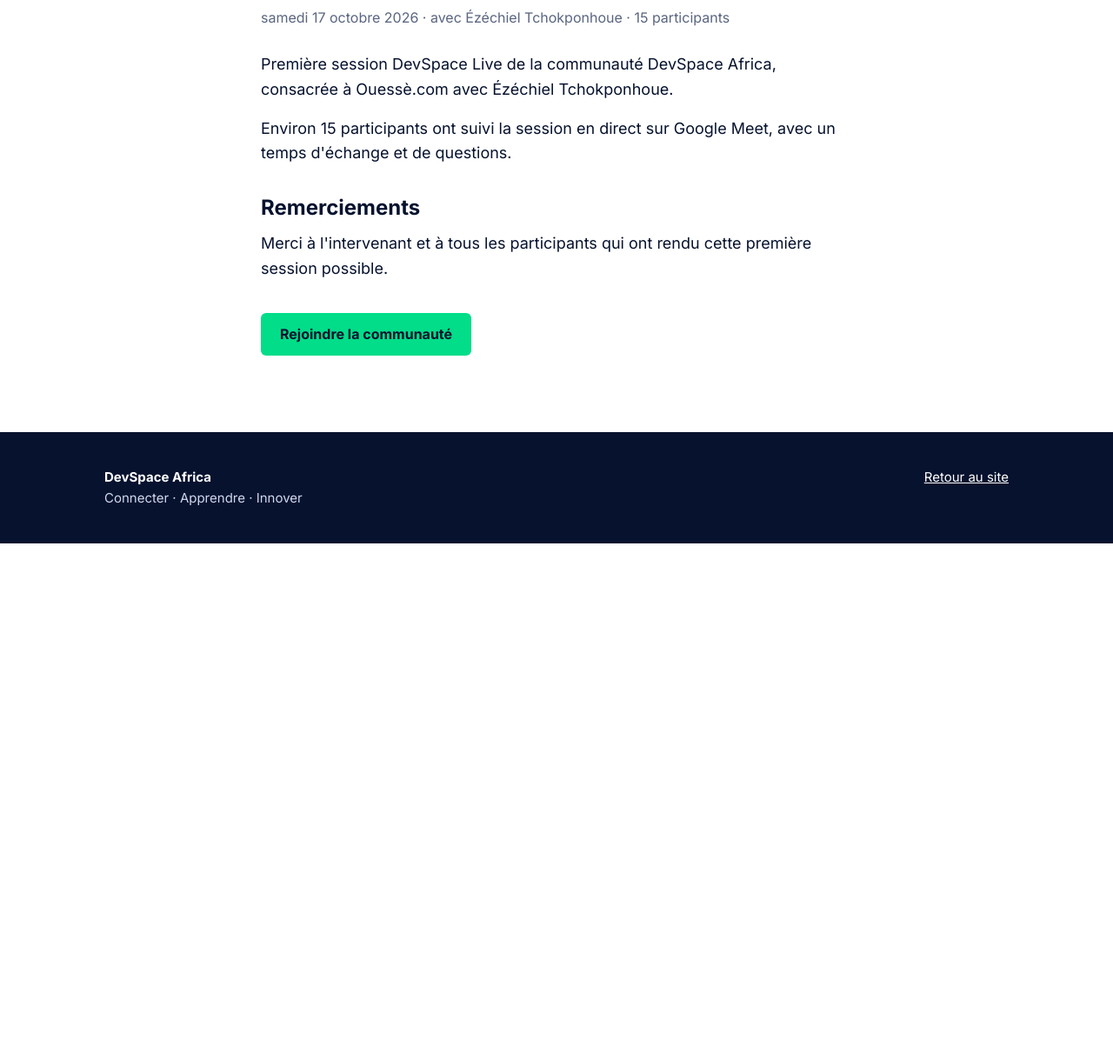
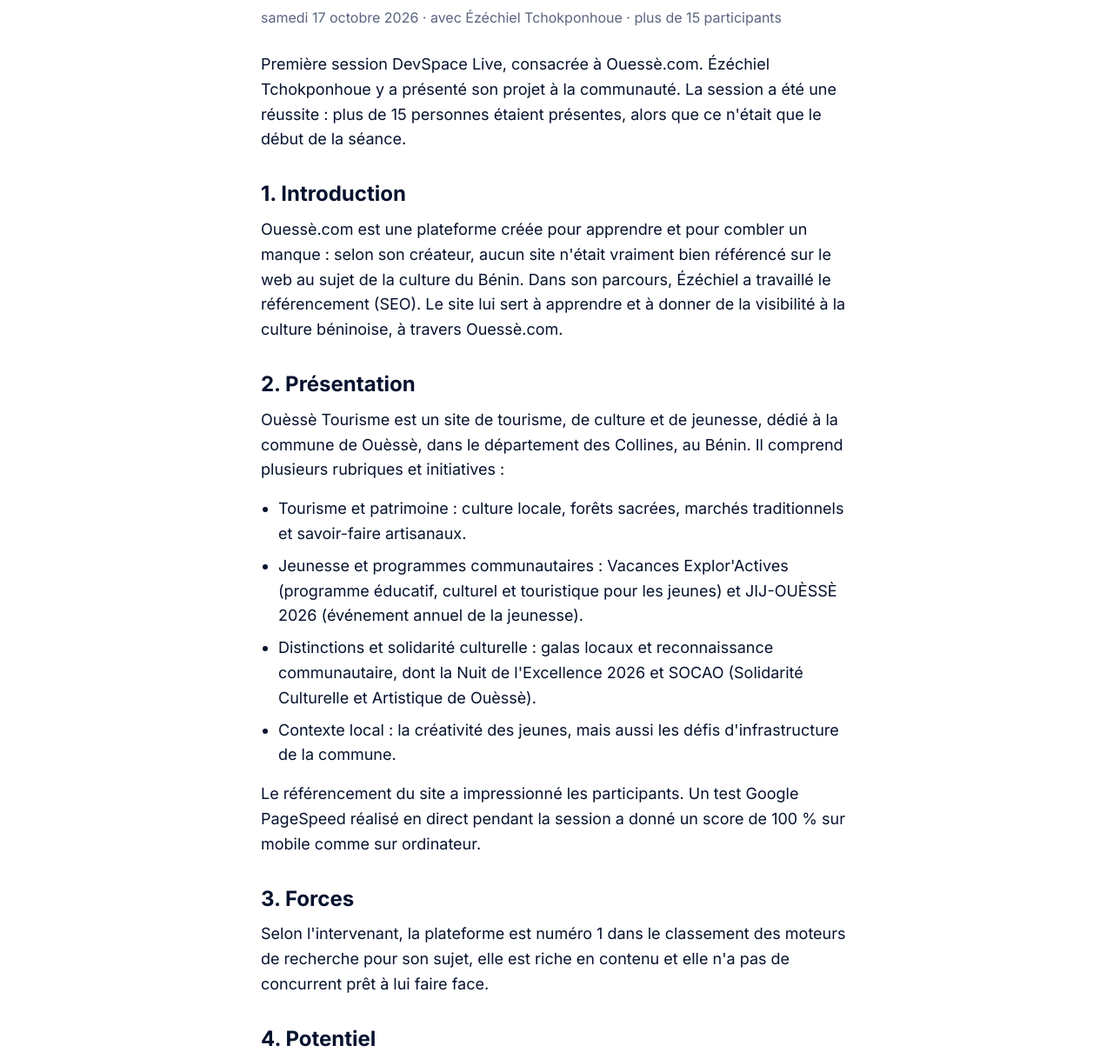
Before and after one commit to mandecamara/DevSpaveArica, a plain HTML site: page live/ouesse-com.html in a window 1280 px wide. Shown: the part 221-1439 px from the top of the page at 87% size. Before the commit the page ends 846 px from the top, so only its background shows below. Drawn offline with Linux system fonts and the light colour scheme.

Commit message:
La première version du Site DevSpaceAfrica ! add static 1

```diff
--- a/live/ouesse-com.html
+++ b/live/ouesse-com.html
@@ -1,24 +1,31 @@
 <!doctype html>
 <html lang="fr"><head><meta charset="utf-8"><meta name="viewport" content="width=device-width,initial-scale=1">
 <title>Ouessè.com | DevSpace Live | DevSpace Africa</title>
-<meta name="description" content="Première session DevSpace Live de la communauté DevSpace Africa, consacrée à Ouessè.com avec Ézéchiel Tchokponhoue. Environ 15 participants ont suivi la se">
+<meta name="description" content="Première session DevSpace Live, consacrée à Ouessè.com. Ézéchiel Tchokponhoue y a présenté son projet à la communauté. La session a été une réussite : plus">
 <link rel="canonical" href="https://REMPLACER_DOMAINE/live/ouesse-com">
 <meta name="theme-color" content="#06122E">
-<meta property="og:type" content="article"><meta property="og:title" content="Ouessè.com | DevSpace Live | DevSpace Africa"><meta property="og:description" content="Première session DevSpace Live de la communauté DevSpace Africa, consacrée à Ouessè.com avec Ézéchiel Tchokponhoue. Environ 15 participants ont suivi la se"><meta property="og:url" content="https://REMPLACER_DOMAINE/live/ouesse-com"><meta property="og:image" content="https://REMPLACER_DOMAINE/og.png"><meta name="twitter:card" content="summary_large_image">
+<meta property="og:type" content="article"><meta property="og:title" content="Ouessè.com | DevSpace Live | DevSpace Africa"><meta property="og:description" content="Première session DevSpace Live, consacrée à Ouessè.com. Ézéchiel Tchokponhoue y a présenté son projet à la communauté. La session a été une réussite : plus"><meta property="og:url" content="https://REMPLACER_DOMAINE/live/ouesse-com"><meta property="og:image" content="https://REMPLACER_DOMAINE/og.png"><meta name="twitter:card" content="summary_large_image">
 <link rel="icon" href="../logo.png">
 <link rel="stylesheet" href="https://fonts.googleapis.com/css2?family=Inter:wght@400;600;700&display=swap">
 <link rel="stylesheet" href="../style.css">
 <style>.art{max-width:720px}.art p{margin:0 0 16px;font-size:18px}.art h2{font-size:24px;margin:34px 0 12px}.pts{margin:0 0 16px 20px;font-size:18px}.pts li{margin-bottom:8px}.meta{color:var(--muted);margin-bottom:26px}</style>
-<script type="application/ld+json">{"@context":"https://schema.org","@type":"Event","name":"DevSpace Live : Ouessè.com","description":"Première session DevSpace Live de la communauté DevSpace Africa, consacrée à Ouessè.com avec Ézéchiel Tchokponhoue. Environ 15 participants ont suivi la se","startDate":"2026-10-17T20:30:00+00:00","endDate":"2026-10-17T21:30:00+00:00","eventStatus":"https://schema.org/EventScheduled","eventAttendanceMode":"https://schema.org/OnlineEventAttendanceMode","location":{"@type":"VirtualLocation","url":"https://REMPLACER_DOMAINE/"},"isAccessibleForFree":true,"inLanguage":"fr","performer":{"@type":"Person","name":"Ézéchiel Tchokponhoue"},"organizer":{"@type":"Organization","name":"DevSpace Africa","url":"https://REMPLACER_DOMAINE/"}}</script></head><body>
+<script type="application/ld+json">{"@context":"https://schema.org","@type":"Event","name":"DevSpace Live : Ouessè.com","description":"Première session DevSpace Live, consacrée à Ouessè.com. Ézéchiel Tchokponhoue y a présenté son projet à la communauté. La session a été une réussite : plus","startDate":"2026-10-17T20:30:00+00:00","endDate":"2026-10-17T21:30:00+00:00","eventStatus":"https://schema.org/EventScheduled","eventAttendanceMode":"https://schema.org/OnlineEventAttendanceMode","location":{"@type":"VirtualLocation","url":"https://REMPLACER_DOMAINE/"},"isAccessibleForFree":true,"inLanguage":"fr","performer":{"@type":"Person","name":"Ézéchiel Tchokponhoue"},"organizer":{"@type":"Organization","name":"DevSpace Africa","url":"https://REMPLACER_DOMAINE/"}}</script></head><body>
 <header><div class="wrap"><nav><a class="brand" href="../index.html"><img src="../logo.png" alt="Logo DevSpace Africa" width="36" height="36">DevSpace Africa</a><div class="links"><a href="../index.html#live">Tous les lives</a><a class="btn" href="../index.html#rejoindre">Rejoindre</a></div></nav></div></header>
 <main><section><div class="wrap art">
 <div class="tag">DevSpace Live · Résumé</div>
 <h1 style="font-size:clamp(30px,5vw,44px);line-height:1.15;margin:10px 0 12px">Ouessè.com</h1>
-<div class="meta">samedi 17 octobre 2026 · avec Ézéchiel Tchokponhoue · 15 participants</div>
-<p>Première session DevSpace Live de la communauté DevSpace Africa, consacrée à Ouessè.com avec Ézéchiel Tchokponhoue.</p>
-<p>Environ 15 participants ont suivi la session en direct sur Google Meet, avec un temps d'échange et de questions.</p>
-
-<h2>Remerciements</h2><p>Merci à l'intervenant et à tous les participants qui ont rendu cette première session possible.</p>
+<div class="meta">samedi 17 octobre 2026 · avec Ézéchiel Tchokponhoue · plus de 15 participants</div>
+<p>Première session DevSpace Live, consacrée à Ouessè.com. Ézéchiel Tchokponhoue y a présenté son projet à la communauté. La session a été une réussite : plus de 15 personnes étaient présentes, alors que ce n'était que le début de la séance.</p>
+<h2>1. Introduction</h2><p>Ouessè.com est une plateforme créée pour apprendre et pour combler un manque : selon son créateur, aucun site n'était vraiment bien référencé sur le web au sujet de la culture du Bénin. Dans son parcours, Ézéchiel a travaillé le référencement (SEO). Le site lui sert à apprendre et à donner de la visibilité à la culture béninoise, à travers Ouessè.com.</p>
+<h2>2. Présentation</h2><p>Ouèssè Tourisme est un site de tourisme, de culture et de jeunesse, dédié à la commune de Ouèssè, dans le département des Collines, au Bénin. Il comprend plusieurs rubriques et initiatives :</p><ul class="pts"><li>Tourisme et patrimoine : culture locale, forêts sacrées, marchés traditionnels et savoir-faire artisanaux.</li><li>Jeunesse et programmes communautaires : Vacances Explor'Actives (programme éducatif, culturel et touristique pour les jeunes) et JIJ-OUÈSSÈ 2026 (événement annuel de la jeunesse).</li><li>Distinctions et solidarité culturelle : galas locaux et reconnaissance communautaire, dont la Nuit de l'Excellence 2026 et SOCAO (Solidarité Culturelle et Artistique de Ouèssè).</li><li>Contexte local : la créativité des jeunes, mais aussi les défis d'infrastructure de la commune.</li></ul>
+<p>Le référencement du site a impressionné les participants. Un test Google PageSpeed réalisé en direct pendant la session a donné un score de 100 % sur mobile comme sur ordinateur.</p>
+<h2>3. Forces</h2><p>Selon l'intervenant, la plateforme est numéro 1 dans le classement des moteurs de recherche pour son sujet, elle est riche en contenu et elle n'a pas de concurrent prêt à lui faire face.</p>
+<h2>4. Potentiel</h2><p>Donner de la visibilité au Bénin et le faire rayonner à travers Ouessè, valoriser la culture, le tourisme et la tradition, et permettre à la diaspora de mieux connaître cette culture. À terme, le projet envisage aussi de vendre des œuvres d'art et des produits artisanaux faits à la main.</p>
+<h2>5. Faiblesses</h2><p>Ézéchiel est seul sur le projet pour le moment, et ce n'est pas facile : il manque de temps et de connexion, car il est à la fois apprenant et entrepreneur. L'autre difficulté est que la modernité tend à prendre le pas sur les valeurs anciennes.</p>
+<h2>6. Besoins</h2><p>Le but du projet étant d'abord d'apprendre, Ézéchiel n'a signalé aucun besoin de financement. Il cherche des volontaires qui voudraient le rejoindre pour apprendre ensemble et faire évoluer la plateforme, comme la culture qu'elle porte. Il recherche des développeurs (PHP, JavaScript, HTML, CSS « vanilla »).</p>
+<h2>7. Conclusion et appel à collaborer</h2><p>Le site a été exploré en direct : il est fluide et bien référencé. Il est réalisé en HTML, CSS et JavaScript « en dur », avec l'aide de l'intelligence artificielle, ce qui a été très apprécié. Tous les participants ont encouragé l'effort et la collaboration, et Ézéchiel reste ouvert aux développeurs qui souhaitent contribuer.</p>
+<h2>Points clés</h2><ul class="pts"><li>Ouessè.com valorise la culture, le tourisme et les traditions de la commune de Ouèssè (Bénin)</li><li>Score Google PageSpeed de 100 % sur mobile et ordinateur, testé en direct</li><li>Site réalisé en HTML, CSS et JavaScript, avec l'aide de l'IA</li><li>Besoin exprimé : des développeurs bénévoles (PHP, JS, HTML, CSS) pour apprendre et construire ensemble</li><li>Plus de 15 participants pour cette première session</li></ul>
+<h2>Remerciements</h2><p>Merci à Ézéchiel Tchokponhoue pour sa présentation et sa transparence, ainsi qu'à tous les participants pour leurs questions et leurs encouragements.</p>
 <p style="margin-top:36px"><a class="btn" href="../index.html#rejoindre">Rejoindre la communauté</a></p>
 </div></section></main>
 <footer><div class="wrap"><div><b style="color:#fff">DevSpace Africa</b><br>Connecter · Apprendre · Innover</div><div><a href="../index.html">Retour au site</a></div></div></footer>
--- a/sitemap.xml
+++ b/sitemap.xml
@@ -1,5 +1,5 @@
 <?xml version="1.0" encoding="UTF-8"?>
 <urlset xmlns="http://www.sitemaps.org/schemas/sitemap/0.9">
-  <url><loc>https://REMPLACER_DOMAINE/</loc><changefreq>weekly</changefreq><priority>1.0</priority></url>
-  <url><loc>https://REMPLACER_DOMAINE/live/ouesse-com</loc><lastmod>2026-10-17</lastmod><priority>0.7</priority></url>
+  <url><loc>https://devspaceafrica.org/</loc><changefreq>weekly</changefreq><priority>1.0</priority></url>
+  <url><loc>https://devspaceafrica.org/live/ouesse-com</loc><lastmod>2026-10-17</lastmod><priority>0.7</priority></url>
 </urlset>
```
Also changed, not shown: events.json (line endings or trailing spaces).
